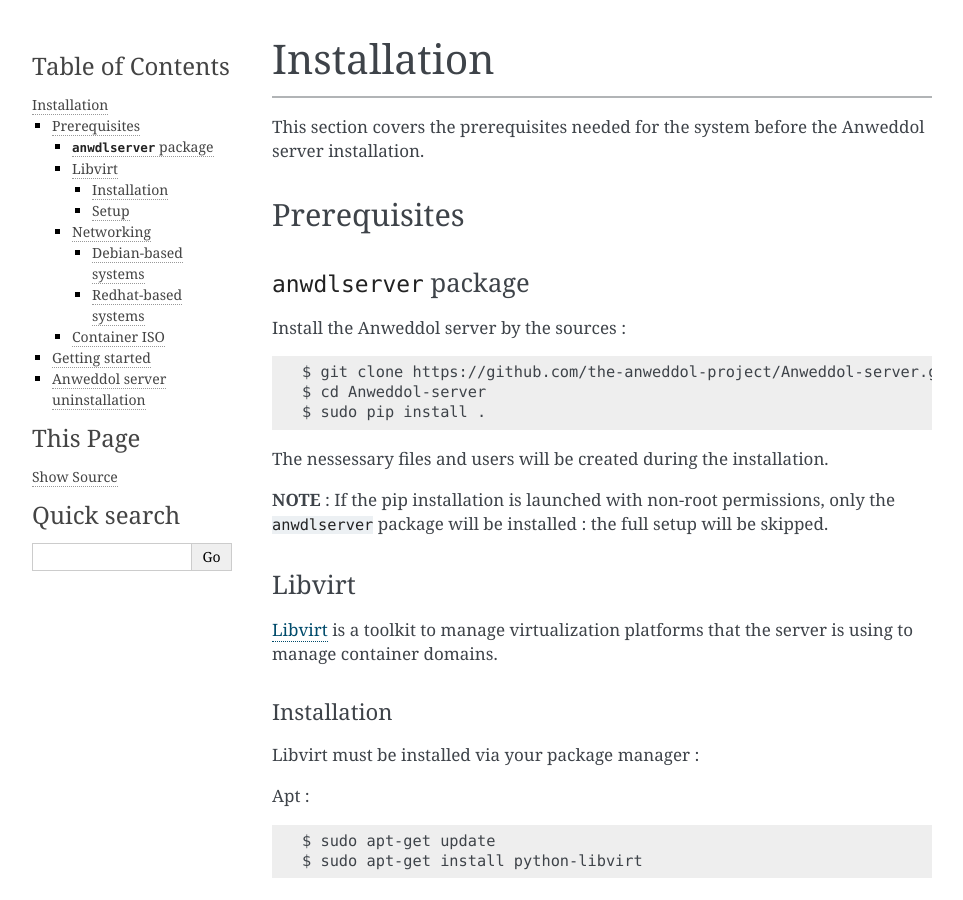
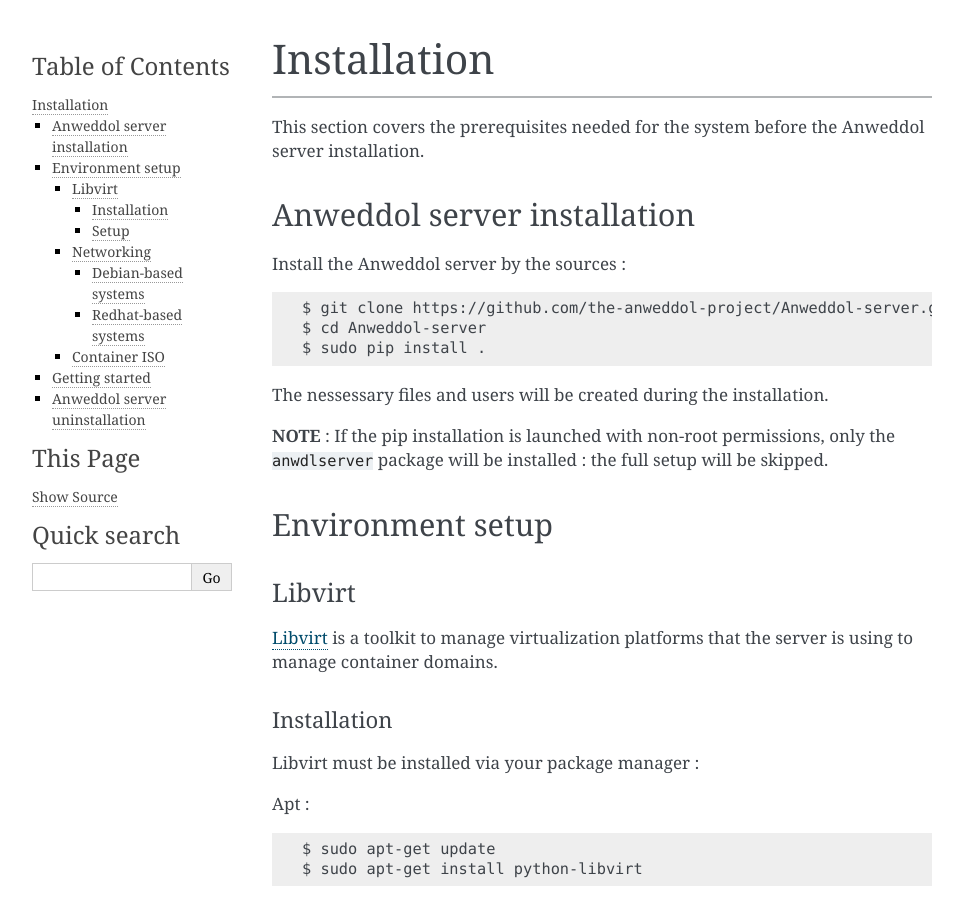
Before and after one commit to Darnethal0z/Anweddol-server, a Sphinx documentation site: the page built from docs/source/administration_guide/installation.md, in a window 1280 px wide and 900 px high. Shown: the whole window, without its empty margins (148-1111 px from the left). Built offline with Sphinx 7.4.7, drawn with Linux system fonts in a browser that asks for light colours.

Commit message:
Modified installation section

```diff
--- a/docs/source/administration_guide/installation.md
+++ b/docs/source/administration_guide/installation.md
@@ -4,9 +4,7 @@
 
 This section covers the prerequisites needed for the system before the Anweddol server installation.
 
-## Prerequisites
-
-### `anwdlserver` package
+## Anweddol server installation
 
 Install the Anweddol server by the sources :
 
@@ -19,6 +17,8 @@
 The nessessary files and users will be created during the installation.
 
 **NOTE** : If the pip installation is launched with non-root permissions, only the `anwdlserver` package will be installed : the full setup will be skipped.
+
+## Environment setup
 
 ### Libvirt
 
```
